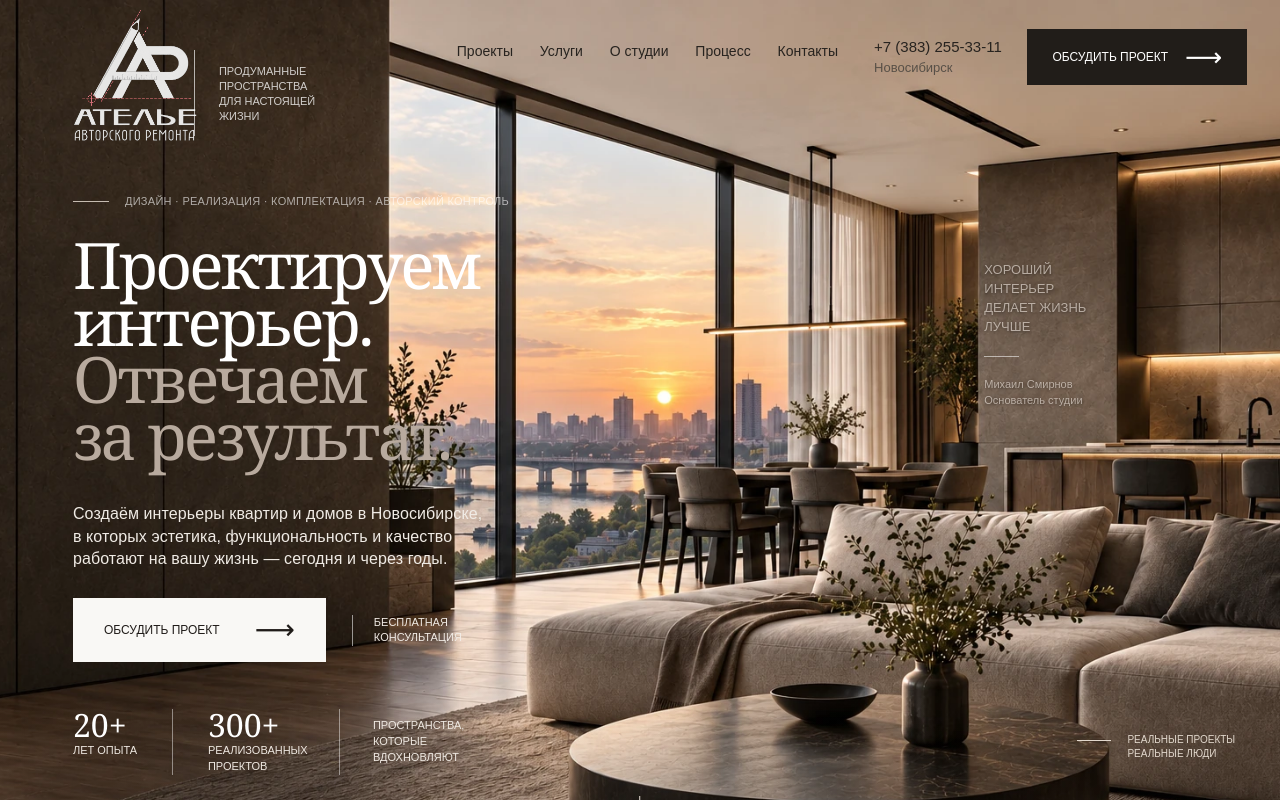
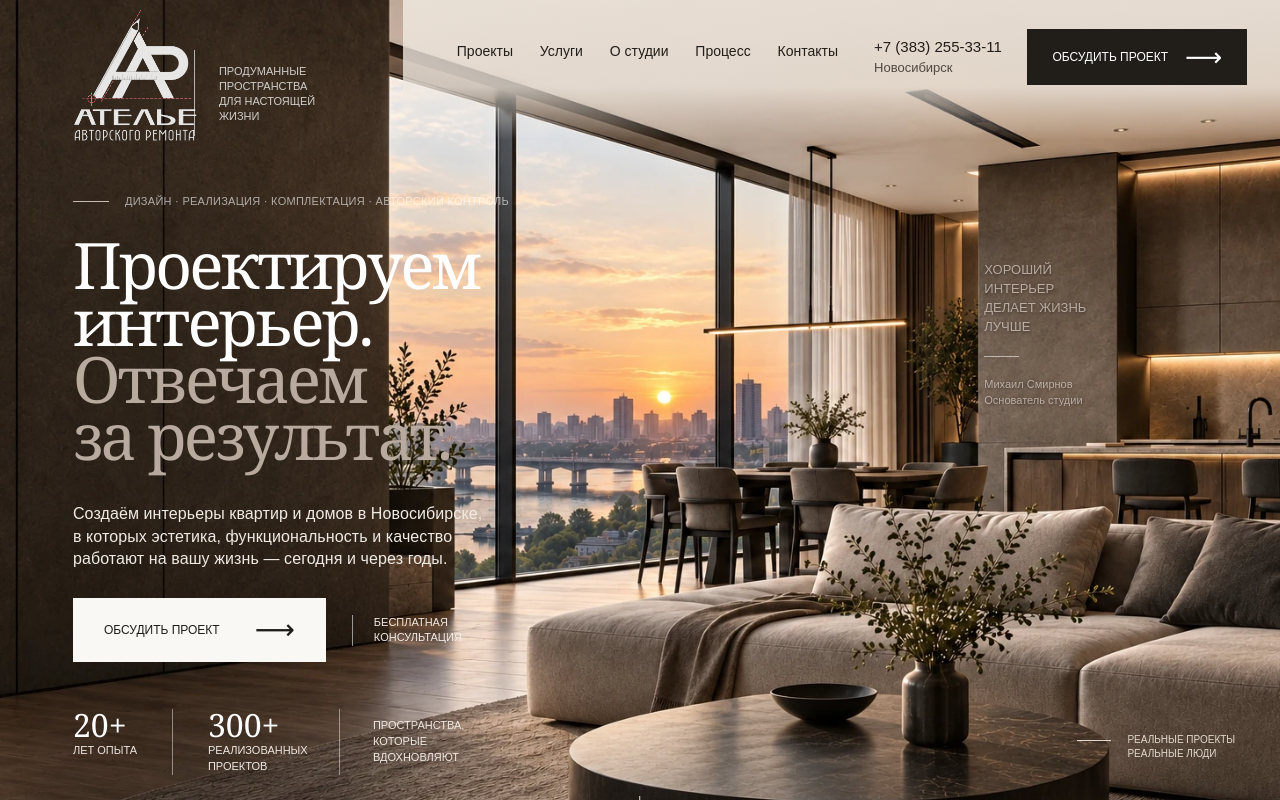
Before and after one commit to Gartrem/2553311, a Next.js app: page / in a window 1280 px wide. Shown: the top 800 px of the page. Built offline with nearby package versions, Linux system fonts and the light colour scheme.

Commit message:
Improve hero navigation contrast

```diff
--- a/app/globals.css
+++ b/app/globals.css
@@ -228,3 +228,13 @@ html{scrollbar-width:none}html::-webkit-scrollbar{width:0;height:0}
 .mobileMenuTop .logoMark{width:100px;height:106px}
 @media(max-width:1050px){.brand,.siteHeaderInner .brand{width:82px;height:87px}}
 @media(max-width:700px){.brand,.siteHeaderInner .brand{width:69px;height:74px}}
+
+/* An even warm surface keeps navigation legible over both sky and dark walls. */
+@media(min-width:1051px){
+  .siteHeaderHome::before{content:"";position:absolute;inset:0 0 auto 31.5vw;height:140px;background:linear-gradient(180deg,rgba(240,233,224,.85),rgba(240,233,224,.76) 62%,rgba(240,233,224,0));pointer-events:none;z-index:0}
+  .siteHeaderHome>*{position:relative;z-index:1}
+  .siteHeaderHome .desktopNav,.siteHeaderHome .headerContact{color:#211d19;text-shadow:none;font-weight:500}
+  .siteHeaderHome .headerContact span{color:#51473f}
+  .siteHeaderHome .desktopNav a:hover,.siteHeaderHome .headerContact a:hover{opacity:1;color:#6b4832}
+}
+@media(min-width:1051px) and (max-width:1250px){.siteHeaderHome::before{left:29vw}}
```
